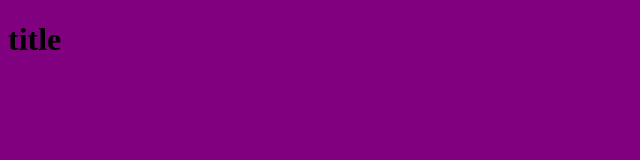
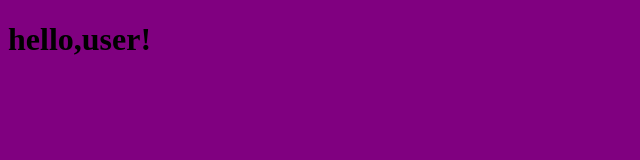
Before and after one commit to maksimshimanskhy/-my_firstRepository, a plain HTML site: page index.html in a window 1280 px wide. Shown: the whole page, without its empty margins (0-640 px from the left). Drawn offline with Linux system fonts and the light colour scheme.

Commit message:
added greeting

```diff
--- a/index.html
+++ b/index.html
@@ -8,6 +8,6 @@
 </head>
 <body>
 
-    <h1>title</h1>
+    <h1>hello,user!</h1>
 </body>
 </html>
```
